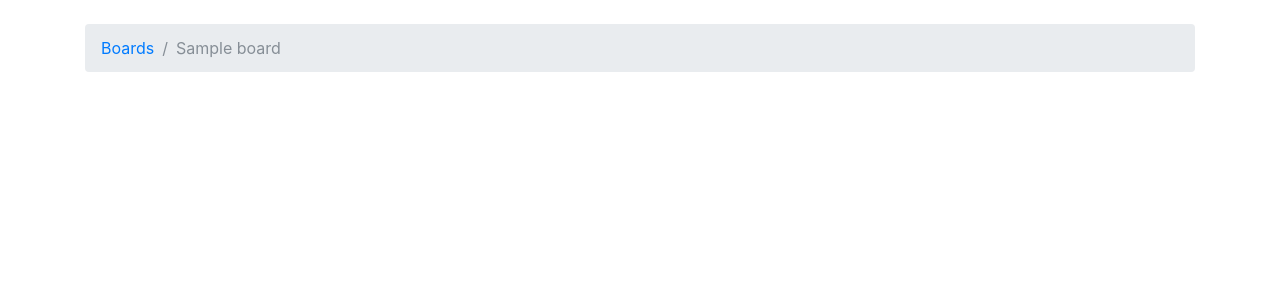
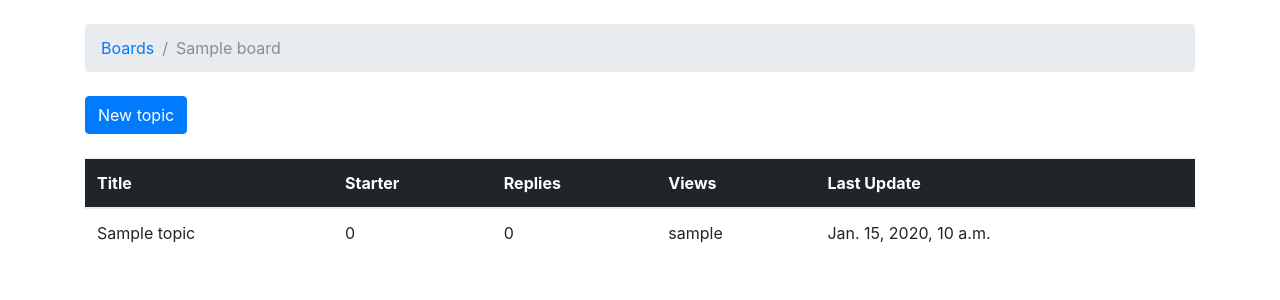
Before and after one commit to Glutexo/django-app-by-vitor-freitas-guide, a Django app: page /boards/1/ in a window 1280 px wide. Shown: the part 56-356 px from the top of the page. Run offline with Django 3.2, Linux system fonts and the light colour scheme; tables that the repository leaves empty hold one stand-in row (values such as "Sample post"); some libraries are stand-ins or nearby versions.

Commit message:
Create a topic listing stub
Added real topic listing to the board topics page. It’s just a stub,
since the counters don’t work and the topic subjects are not
links. They’re real topics belonging to the board though. There is a
link button to create a new topic in the respective board.

```diff
--- a/boards/views.py
+++ b/boards/views.py
@@ -10,6 +10,7 @@ def home(request):
 
 def board_topics(request, pk):
     board = get_object_or_404(Board, pk=pk)
+    topics = board.topics.all()
     return render(request, 'topics.html', {'board': board})
 
 def new_topic(request, pk):
--- a/templates/topics.html
+++ b/templates/topics.html
@@ -10,5 +10,30 @@
 {% endblock %}
 
 {% block content %}
-    <!-- just leaving it empty for now. we will add core here soon. -->
+    <div class="mb-4">
+        <a href="{% url 'new_topic' board.pk %}" class="btn btn-primary">New topic</a>
+    </div>
+
+    <table class="table">
+        <thead class="thead-inverse">
+            <tr>
+                <th>Title</th>
+                <th>Starter</th>
+                <th>Replies</th>
+                <th>Views</th>
+                <th>Last Update</th>
+            </tr>
+        </thead>
+        <tbody>
+            {% for topic in board.topics.all %}
+                <tr>
+                    <td>{{ topic.subject }}</td>
+                    <td>0</td>
+                    <td>0</td>
+                    <td>{{ topic.starter.username }}</td>
+                    <td>{{ topic.last_updated }}</td>
+                </tr>
+            {% endfor %}
+        </tbody>
+    </table>
 {% endblock %}
```
Also changed, not shown: boards/tests.py (+6 -2 lines).
